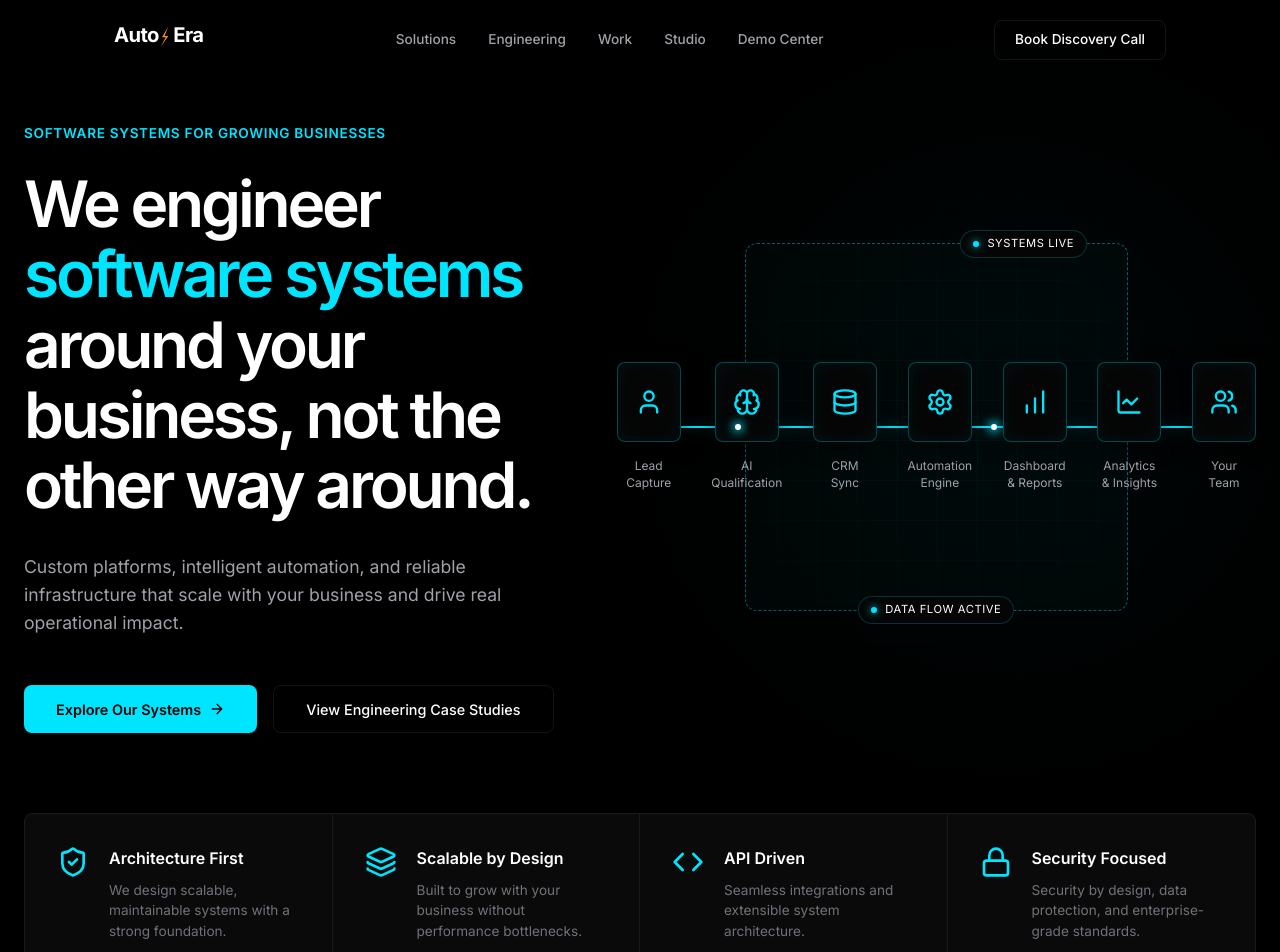
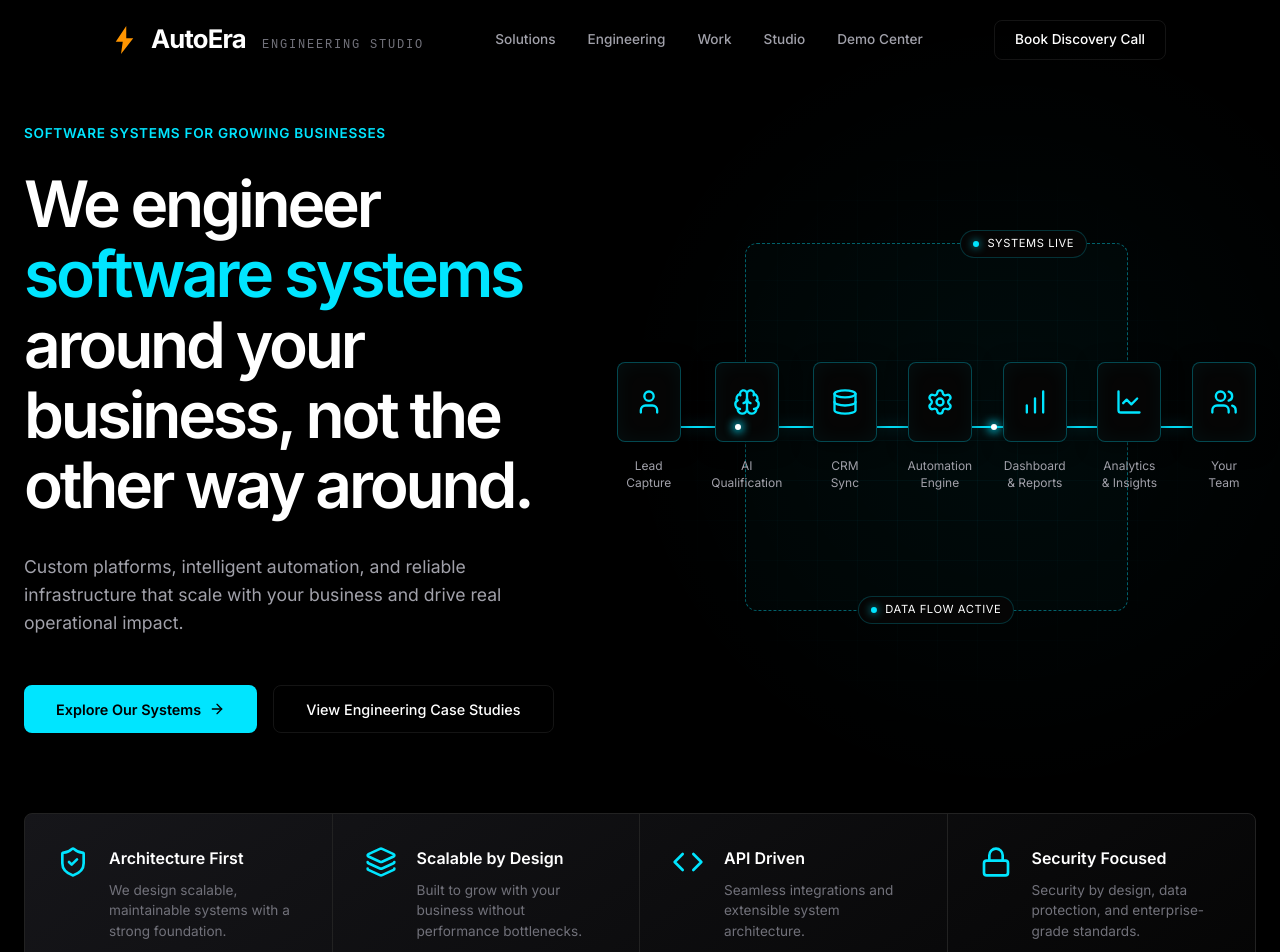
Before and after one commit to ayaanshahbaz-dev/autooera1, a React (Vite) app: page / in a window 1280 px wide. Shown: the top 952 px of the page. Built offline with nearby package versions, Linux system fonts and the light colour scheme.

Commit message:
feat: redesign navigation logo, add interactive buttons, and gradient capability blocks

```diff
--- a/src/components/Navigation.jsx
+++ b/src/components/Navigation.jsx
@@ -29,17 +29,14 @@ export default function Navigation() {
     <>
       <nav className={`nav ${scrolled ? 'scrolled' : ''}`} role="navigation">
         <div className="container nav-inner">
-          <Link to="/" className="nav-logo" aria-label="AutoEra Engineering Studio">
-            <svg
-              viewBox="0 0 176 38"
-              fill="none"
-              xmlns="http://www.w3.org/2000/svg"
-              style={{ height: '24px', width: 'auto' }}
-            >
-              <text x="0" y="28" fontFamily="'Inter', sans-serif" fontWeight="700" fontSize="32" fill="#FFFFFF" letterSpacing="-1">Auto</text>
-              <path d="M86 4 L76 21 H82 L74 36 L86 19 H80 L86 4Z" fill="var(--logo-orange)" strokeLinejoin="round" />
-              <text x="94" y="28" fontFamily="'Inter', sans-serif" fontWeight="700" fontSize="32" fill="#FFFFFF" letterSpacing="-1">Era</text>
+          <Link to="/" className="nav-logo" aria-label="AutoEra Engineering Studio" style={{ display: 'flex', alignItems: 'center', gap: '16px', textDecoration: 'none' }}>
+            <svg viewBox="0 0 24 32" fill="none" xmlns="http://www.w3.org/2000/svg" style={{ height: '28px', width: 'auto' }}>
+              <path d="M14 0 L2 18 H10 L8 32 L22 14 H14 L14 0Z" fill="var(--logo-orange)" strokeLinejoin="round" />
             </svg>
+            <div style={{ display: 'flex', alignItems: 'baseline', gap: '16px' }}>
+              <span style={{ fontFamily: "'Inter', sans-serif", fontWeight: "700", fontSize: "1.6rem", color: "#FFFFFF", letterSpacing: "-0.03em" }}>AutoEra</span>
+              <span style={{ fontFamily: "'SF Mono', monospace", fontSize: "0.75rem", color: "var(--text-3)", letterSpacing: "0.15em", textTransform: "uppercase" }}>Engineering Studio</span>
+            </div>
           </Link>
 
           <div className="nav-links">
--- a/src/index.css
+++ b/src/index.css
@@ -163,6 +163,45 @@
   }
 
   /* Interactive Elements */
+  .hero-btn-primary {
+    transition: all 0.3s cubic-bezier(0.16, 1, 0.3, 1) !important;
+  }
+  .hero-btn-primary:hover {
+    transform: translateY(-2px);
+    box-shadow: 0 10px 25px rgba(0, 229, 255, 0.4);
+    background: #33ffff !important;
+  }
+  .hero-btn-primary svg {
+    transition: transform 0.3s ease;
+  }
+  .hero-btn-primary:hover svg {
+    transform: translateX(4px);
+  }
+
+  .hero-btn-outline {
+    transition: all 0.3s cubic-bezier(0.16, 1, 0.3, 1) !important;
+  }
+  .hero-btn-outline:hover {
+    background: rgba(255, 255, 255, 0.05) !important;
+    border-color: #fff !important;
+    transform: translateY(-2px);
+  }
+
+  .cap-block {
+    transition: all 0.3s ease;
+    cursor: default;
+  }
+  .cap-block:hover {
+    background: rgba(255, 255, 255, 0.03);
+  }
+  .cap-block:hover svg {
+    filter: drop-shadow(0 0 8px var(--accent));
+    transform: scale(1.1);
+  }
+  .cap-block svg {
+    transition: all 0.3s cubic-bezier(0.16, 1, 0.3, 1);
+  }
+
   .hero-node {
     width: 64px;
     height: 80px;
--- a/src/pages/Home.jsx
+++ b/src/pages/Home.jsx
@@ -120,10 +120,10 @@ export default function Home() {
               </p>
 
               <div style={{ display: 'flex', gap: '16px' }}>
-                <Link to="/solutions" className="btn btn-primary" style={{ background: 'var(--accent)', color: '#000', padding: '0 32px', height: '48px', fontWeight: 600 }}>
+                <Link to="/solutions" className="btn btn-primary hero-btn-primary" style={{ background: 'var(--accent)', color: '#000', padding: '0 32px', height: '48px', fontWeight: 600 }}>
                   Explore Our Systems <ArrowRight size={16} />
                 </Link>
-                <Link to="/work" className="btn btn-outline" style={{ padding: '0 32px', height: '48px' }}>
+                <Link to="/work" className="btn btn-outline hero-btn-outline" style={{ padding: '0 32px', height: '48px' }}>
                   View Engineering Case Studies
                 </Link>
               </div>
@@ -141,9 +141,9 @@ export default function Home() {
       {/* ================= ENGINEERING CAPABILITIES ================= */}
       <section style={{ padding: '0 0 60px 0' }}>
         <div className="container" style={{ maxWidth: '1400px' }}>
-          <div className="eng-panel reveal" style={{ display: 'grid', gridTemplateColumns: 'repeat(4, 1fr)', background: '#0a0a0a', border: '1px solid #1a1a1a', borderRadius: 'var(--r-md)' }}>
+          <div className="eng-panel reveal" style={{ display: 'grid', gridTemplateColumns: 'repeat(4, 1fr)', background: 'linear-gradient(145deg, #16161a 0%, #050505 100%)', border: '1px solid #222', borderRadius: 'var(--r-md)' }}>
 
-            <div style={{ padding: '32px', display: 'flex', gap: '20px', borderRight: '1px solid #1a1a1a' }}>
+            <div className="cap-block" style={{ padding: '32px', display: 'flex', gap: '20px', borderRight: '1px solid #222' }}>
               <ShieldCheck size={32} style={{ color: 'var(--accent)', flexShrink: 0 }} />
               <div>
                 <div style={{ fontSize: '1rem', fontWeight: 600, color: 'var(--text-main)', marginBottom: '8px' }}>Architecture First</div>
@@ -151,7 +151,7 @@ export default function Home() {
               </div>
             </div>
 
-            <div style={{ padding: '32px', display: 'flex', gap: '20px', borderRight: '1px solid #1a1a1a' }}>
+            <div className="cap-block" style={{ padding: '32px', display: 'flex', gap: '20px', borderRight: '1px solid #222' }}>
               <Layers size={32} style={{ color: 'var(--accent)', flexShrink: 0 }} />
               <div>
                 <div style={{ fontSize: '1rem', fontWeight: 600, color: 'var(--text-main)', marginBottom: '8px' }}>Scalable by Design</div>
@@ -159,7 +159,7 @@ export default function Home() {
               </div>
             </div>
 
-            <div style={{ padding: '32px', display: 'flex', gap: '20px', borderRight: '1px solid #1a1a1a' }}>
+            <div className="cap-block" style={{ padding: '32px', display: 'flex', gap: '20px', borderRight: '1px solid #222' }}>
               <Code size={32} style={{ color: 'var(--accent)', flexShrink: 0 }} />
               <div>
                 <div style={{ fontSize: '1rem', fontWeight: 600, color: 'var(--text-main)', marginBottom: '8px' }}>API Driven</div>
@@ -167,7 +167,7 @@ export default function Home() {
               </div>
             </div>
 
-            <div style={{ padding: '32px', display: 'flex', gap: '20px' }}>
+            <div className="cap-block" style={{ padding: '32px', display: 'flex', gap: '20px' }}>
               <Lock size={32} style={{ color: 'var(--accent)', flexShrink: 0 }} />
               <div>
                 <div style={{ fontSize: '1rem', fontWeight: 600, color: 'var(--text-main)', marginBottom: '8px' }}>Security Focused</div>
```
